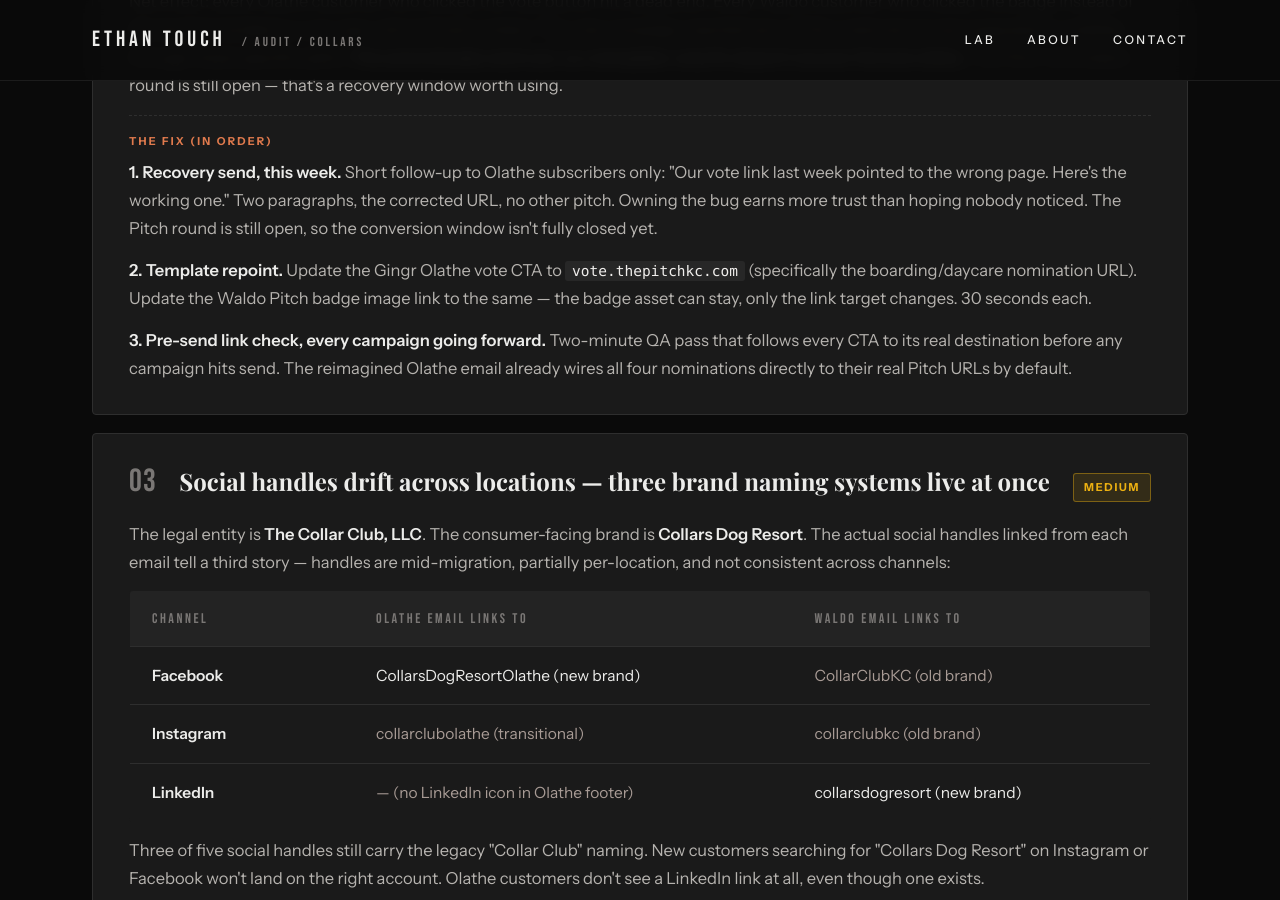
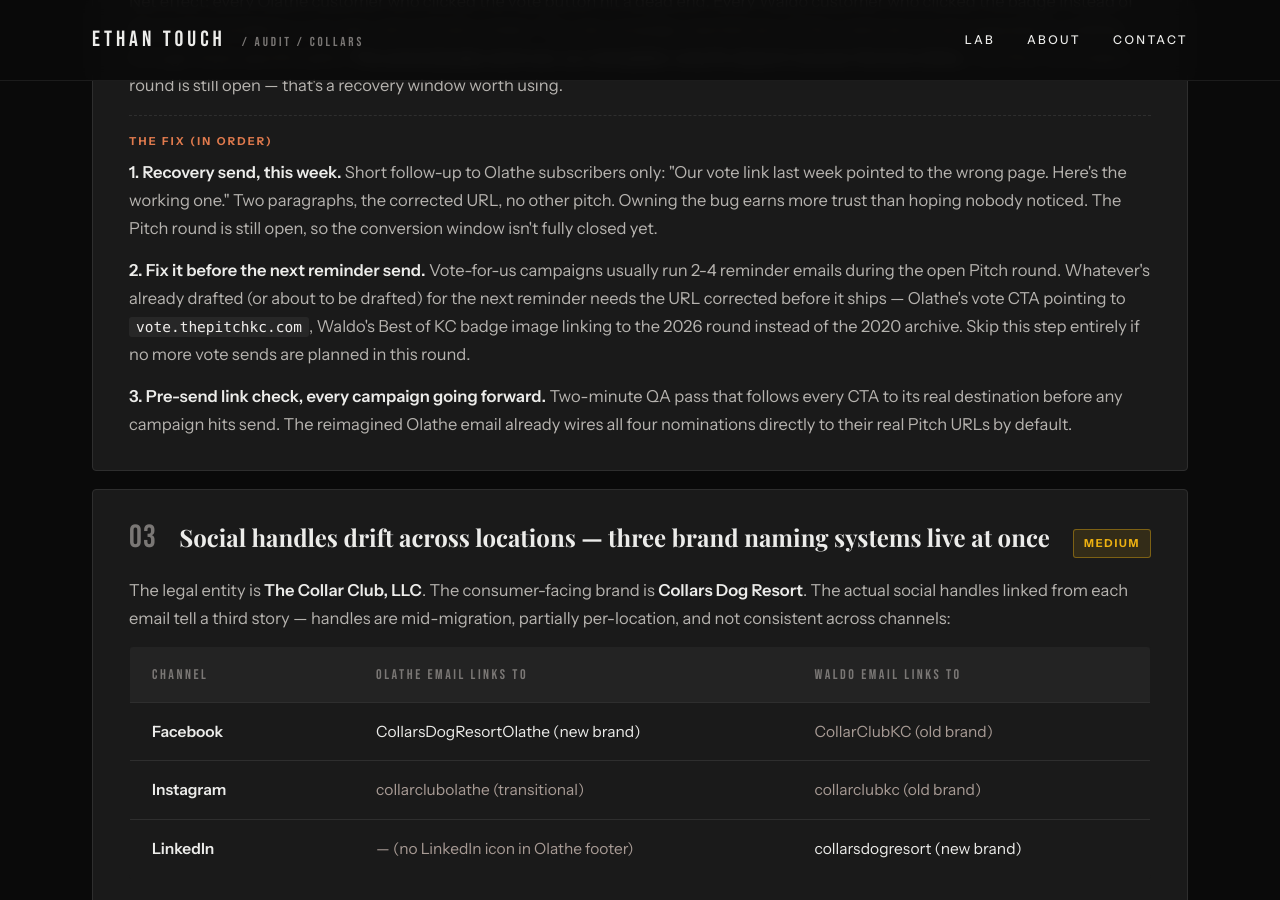
Before and after one commit to woofwallee/ethantouch.com, a Jekyll site: the page lab/emails/collars/audit/index.html, which Jekyll copies as it is, in a window 1280 px wide and 900 px high, scrolled down 2988 px. Built offline with Jekyll 4.4.1, drawn with Linux system fonts in a browser that asks for light colours; some web fonts are replaced.

Commit message:
Clarify Finding 02 step 2 — make the conditional explicit
'Template repoint' was based on an unstated assumption that a follow-up
vote reminder is coming or that Gingr reuses templates HubSpot-style.
Rewrote step 2 to surface that condition directly: fix the URL before
the next reminder send if more vote-promo emails are planned during
the current Pitch round; skip step 2 entirely if not.

Co-Authored-By: Claude Opus 4.7 <noreply@anthropic.com>

```diff
--- a/lab/emails/collars/audit/index.html
+++ b/lab/emails/collars/audit/index.html
@@ -767,7 +767,7 @@
     <div class="finding-fix">
       <div class="finding-fix-label">The fix (in order)</div>
       <p><strong>1. Recovery send, this week.</strong> Short follow-up to Olathe subscribers only: "Our vote link last week pointed to the wrong page. Here's the working one." Two paragraphs, the corrected URL, no other pitch. Owning the bug earns more trust than hoping nobody noticed. The Pitch round is still open, so the conversion window isn't fully closed yet.</p>
-      <p><strong>2. Template repoint.</strong> Update the Gingr Olathe vote CTA to <code>vote.thepitchkc.com</code> (specifically the boarding/daycare nomination URL). Update the Waldo Pitch badge image link to the same — the badge asset can stay, only the link target changes. 30 seconds each.</p>
+      <p><strong>2. Fix it before the next reminder send.</strong> Vote-for-us campaigns usually run 2-4 reminder emails during the open Pitch round. Whatever's already drafted (or about to be drafted) for the next reminder needs the URL corrected before it ships — Olathe's vote CTA pointing to <code>vote.thepitchkc.com</code>, Waldo's Best of KC badge image linking to the 2026 round instead of the 2020 archive. Skip this step entirely if no more vote sends are planned in this round.</p>
       <p><strong>3. Pre-send link check, every campaign going forward.</strong> Two-minute QA pass that follows every CTA to its real destination before any campaign hits send. The reimagined Olathe email already wires all four nominations directly to their real Pitch URLs by default.</p>
     </div>
   </article>
```
